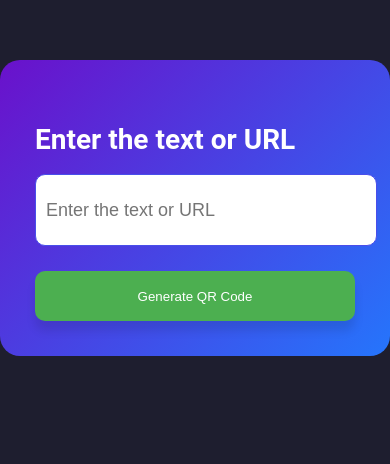
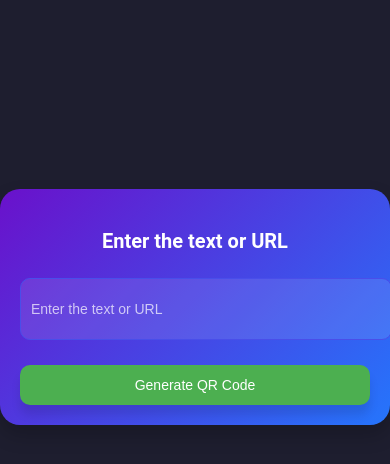
Before and after one commit to ankitkuniyal/QR-Code-Generator, a plain HTML site: page index.html in a window 390 px wide. Shown: the part 140-604 px from the top of the page. Drawn offline with Linux system fonts and the light colour scheme.

Commit message:
Responsiveness Added

```diff
--- a/script.js
+++ b/script.js
@@ -1,18 +1,25 @@
 let qrImg = document.getElementById("qrImg"); // Image element
 let imgtext = document.getElementById("qrText"); // Input text element
 const generate = document.querySelector("#Generate"); // Corrected button selector
-const imgBox=document.querySelector(".imgBox");
+const imgBox = document.querySelector(".imgBox");
+
 // Function to generate QR code
 function generateQR() {
   const text = imgtext.value.trim(); // Get and trim the input value
   if (text) {
     qrImg.src = `https://api.qrserver.com/v1/create-qr-code/?size=150x150&data=${encodeURIComponent(text)}`;
+    imgBox.style.display = "block"; // Show the image box
   } else {
     alert("Please enter text or URL to generate a QR Code!");
   }
-  imgBox.style.display="block";
-
 }
 
 // Event listener for the button
 generate.addEventListener("click", generateQR);
+
+// Event listener for "Enter" key on the input field
+imgtext.addEventListener("keydown", (event) => {
+  if (event.key === "Enter") {
+    generateQR();
+  }
+});
--- a/styles.css
+++ b/styles.css
@@ -8,30 +8,44 @@ body {
   display: flex;
   justify-content: center;
   align-items: center;
+  min-height: 100vh;
 }
+
 .container {
   width: 400px;
+  max-width: 90%; /* Ensures responsiveness on smaller screens */
   padding: 35px;
   border-radius: 20px;
-  margin-top: 200px;
+  margin-top: 100px; /* Adjusted for better alignment on small screens */
   background: linear-gradient(135deg, #6a11cb, #2575fc);
   color: #ffffff;
+  box-shadow: 0 10px 20px rgba(0, 0, 0, 0.2);
 }
+
 .container p {
   font-size: 28px;
   font-weight: 600;
-  margin-bottom: 8px;
+  margin-bottom: 15px; /* Added some extra spacing for better readability */
+  text-align: center;
 }
+
 .container input {
   width: 100%;
   outline: 0;
   height: 50px;
   padding: 10px;
-  margin: 10px 0px 25px;
+  margin: 10px 0 25px;
   border-radius: 10px;
   border: 1px solid #494eea;
   font-size: 18px;
+  background-color: rgba(255, 255, 255, 0.1);
+  color: #ffffff;
 }
+
+.container input::placeholder {
+  color: rgba(255, 255, 255, 0.7);
+}
+
 .container button {
   width: 100%;
   height: 50px;
@@ -43,10 +57,67 @@ body {
   box-shadow: 0 10px 10px rgba(0, 0, 0, 0.1);
   cursor: pointer;
   font-weight: 500;
+  transition: background-color 0.3s ease, box-shadow 0.3s ease;
 }
-.imgBox{
-    text-align: center;
-    margin: 0 0 1rem 0;
-    display: none;
 
+.container button:hover {
+  background-color: #43a047;
+  box-shadow: 0 15px 15px rgba(0, 0, 0, 0.2);
 }
+
+.imgBox {
+  text-align: center;
+  margin: 20px 0;
+  display: none;
+}
+
+.imgBox img {
+  width: 150px;
+  height: 150px;
+  border-radius: 10px;
+  box-shadow: 0 5px 10px rgba(0, 0, 0, 0.2);
+}
+
+@media (max-width: 768px) {
+  .container {
+    padding: 25px;
+    margin-top: 80px; /* Reduced margin for better alignment */
+  }
+
+  .container p {
+    font-size: 24px;
+  }
+
+  .container input,
+  .container button {
+    height: 45px;
+    font-size: 16px;
+  }
+
+  .imgBox img {
+    width: 120px;
+    height: 120px;
+  }
+}
+
+@media (max-width: 480px) {
+  .container {
+    padding: 20px;
+    margin-top: 50px; /* Further reduced for small screens */
+  }
+
+  .container p {
+    font-size: 20px;
+  }
+
+  .container input,
+  .container button {
+    height: 40px;
+    font-size: 14px;
+  }
+
+  .imgBox img {
+    width: 100px;
+    height: 100px;
+  }
+}
```
